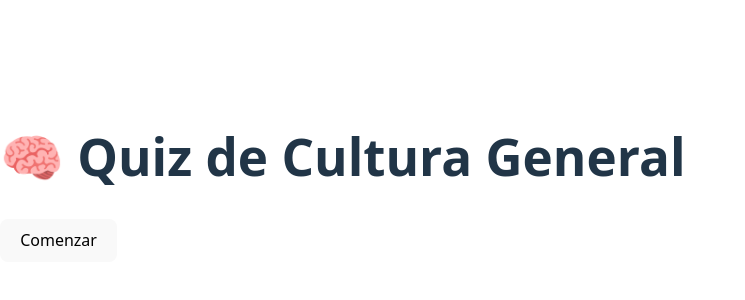
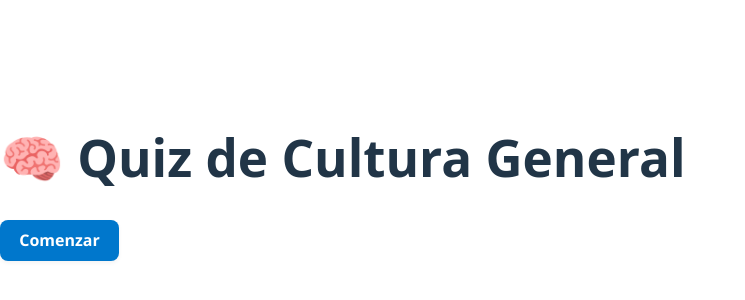
Before and after one commit to EstebanKuh/general-quiz-app, a React (Vite) app: page / in a window 1280 px wide. Shown: the part 222-522 px from the top of the page, without its empty margins (0-745 px from the left). Built offline with nearby package versions, Linux system fonts and the light colour scheme.

Commit message:
Improve button style

```diff
--- a/src/components/Button.tsx
+++ b/src/components/Button.tsx
@@ -1,12 +1,14 @@
+// src/components/Button.tsx
 import React from "react";
 import clsx from "clsx";
 import { ButtonProps } from "../types";
+import "../styles/components/Button.css";
 
-const base = "px-4 py-2 rounded font-medium transition";
+const base = "button-base";
 
 const variants = {
-  primary: "bg-blue-500 text-white hover:bg-blue-600",
-  secondary: "bg-gray-200 text-black hover:bg-gray-300",
+  primary: "button-primary",
+  secondary: "button-secondary"
 };
 
 const Button: React.FC<ButtonProps> = ({ variant = "primary", children, className, ...props }) => {
--- /dev/null
+++ b/src/styles/components/Button.css
@@ -0,0 +1,34 @@
+.button-base {
+    padding: 0.6rem 1.2rem;
+    font-size: 1rem;
+    font-weight: 600;
+    border-radius: 8px;
+    border: none;
+    cursor: pointer;
+    transition: background-color 0.3s ease, box-shadow 0.2s ease;
+    font-family: "Segoe UI", sans-serif;
+    box-shadow: 0 2px 4px rgba(0, 0, 0, 0.05);
+}
+
+.button-base:focus {
+    outline: none;
+    box-shadow: 0 0 0 3px rgba(0, 119, 204, 0.3);
+}
+
+.button-primary {
+    background-color: #0077cc;
+    color: white;
+}
+
+.button-primary:hover {
+    background-color: #005fa3;
+}
+
+.button-secondary {
+    background-color: #f2f2f2;
+    color: #333;
+}
+
+.button-secondary:hover {
+    background-color: #e4e4e4;
+}
```
